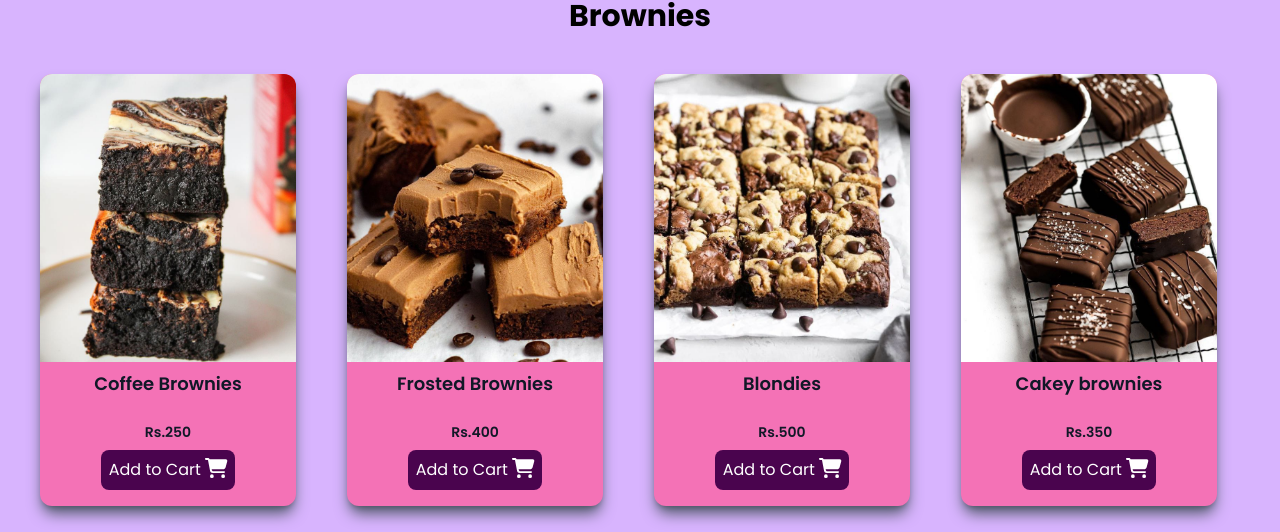
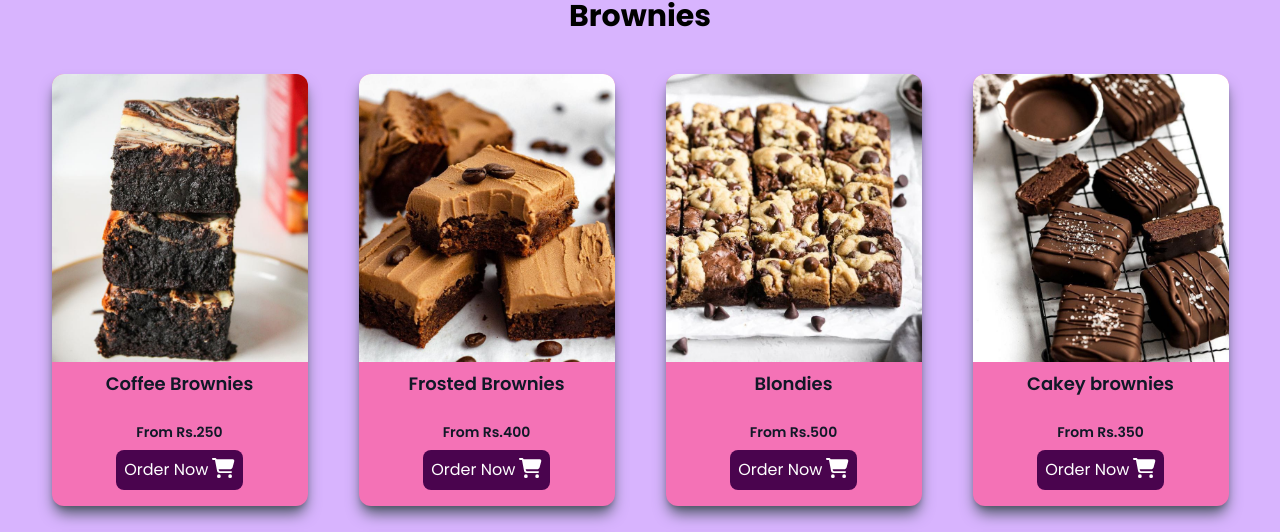
Before and after one commit to Umm-e-Hani02/website-using-nextjs-with-tailwind-css-milestone2, a Next.js app: page /menu in a window 1280 px wide. Shown: the part 122-654 px from the top of the page. Built offline with nearby package versions, Linux system fonts and the light colour scheme; grey boxes are pictures that could not be loaded.

Commit message:
Update MenuCard.tsx

```diff
--- a/src/app/menu/MenuCard.tsx
+++ b/src/app/menu/MenuCard.tsx
@@ -1,4 +1,4 @@
-import { FontAwesomeIcon } from "@fortawesome/react-fontawesome"
+import { FontAwesomeIcon } from "@fortawesome/react-fontawesome";
 import { faCartShopping } from "@fortawesome/free-solid-svg-icons";
 
 const MenuCard = ({
@@ -6,22 +6,29 @@ const MenuCard = ({
     imageAlt,
     title,
     price,
-    button
-}:{
-    imageSrc:string;
-    imageAlt:string;
-    title:string;
-    price:string;
-    button:string;
+}: {
+    imageSrc: string;
+    imageAlt: string;
+    title: string;
+    price: string;
 }) => {
-    return(
-        <div className="bg-pink-400 mb-6 w-64 overflow-hidden text-gray-900 h-[27rem] shadow-gray-600 shadow-lg hover:scale-110 duration-200 rounded-xl">
-        <img src={imageSrc} alt={imageAlt} className="h-72 w-64 object-cover" />
-        <h3 className="font-semibold text-lg text-center py-2">{title}</h3>
-        <p className="text-center font-semibold text-sm pt-4">{price}</p>
-        <button className="bg-fuchsia-950 p-2 rounded-lg text-white justify-center m-auto hover:bg-fuchsia-900 hover:scale-110 duration-200 flex text-center gap-1 mt-2">{button}<FontAwesomeIcon icon={faCartShopping} className="h-5" /> </button>
-    </div>
-    )
-}
+    return (
+        <div className="flex justify-center items-center">
+            <div className="bg-pink-400 w-64 overflow-hidden text-gray-900 h-[27rem] shadow-gray-600 shadow-lg hover:scale-110 duration-200 rounded-xl">
+                <img
+                    src={imageSrc}
+                    alt={imageAlt}
+                    className="h-72 w-64 object-cover"
+                />
+                <h3 className="font-semibold text-lg text-center py-2">{title}</h3>
+                <p className="text-center font-semibold text-sm pt-4">From {price}</p>
+                <button className="bg-fuchsia-950 p-2 rounded-lg text-white justify-center m-auto hover:bg-fuchsia-900 hover:scale-110 duration-200 flex text-center gap-1 mt-2">
+                    Order Now
+                    <FontAwesomeIcon icon={faCartShopping} className="h-5" />
+                </button>
+            </div>
+        </div>
+    );
+};
 
-export default MenuCard
+export default MenuCard;
```
